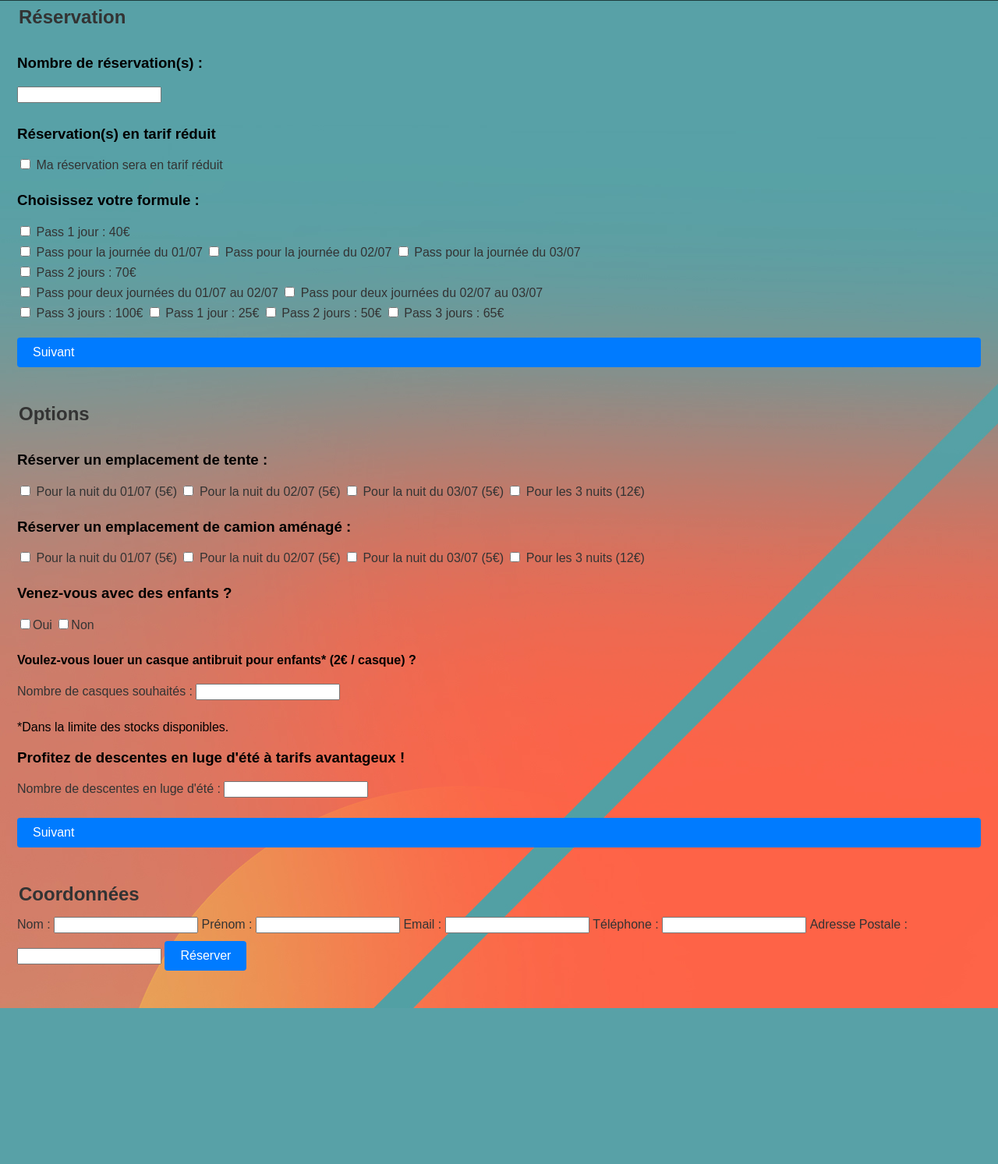
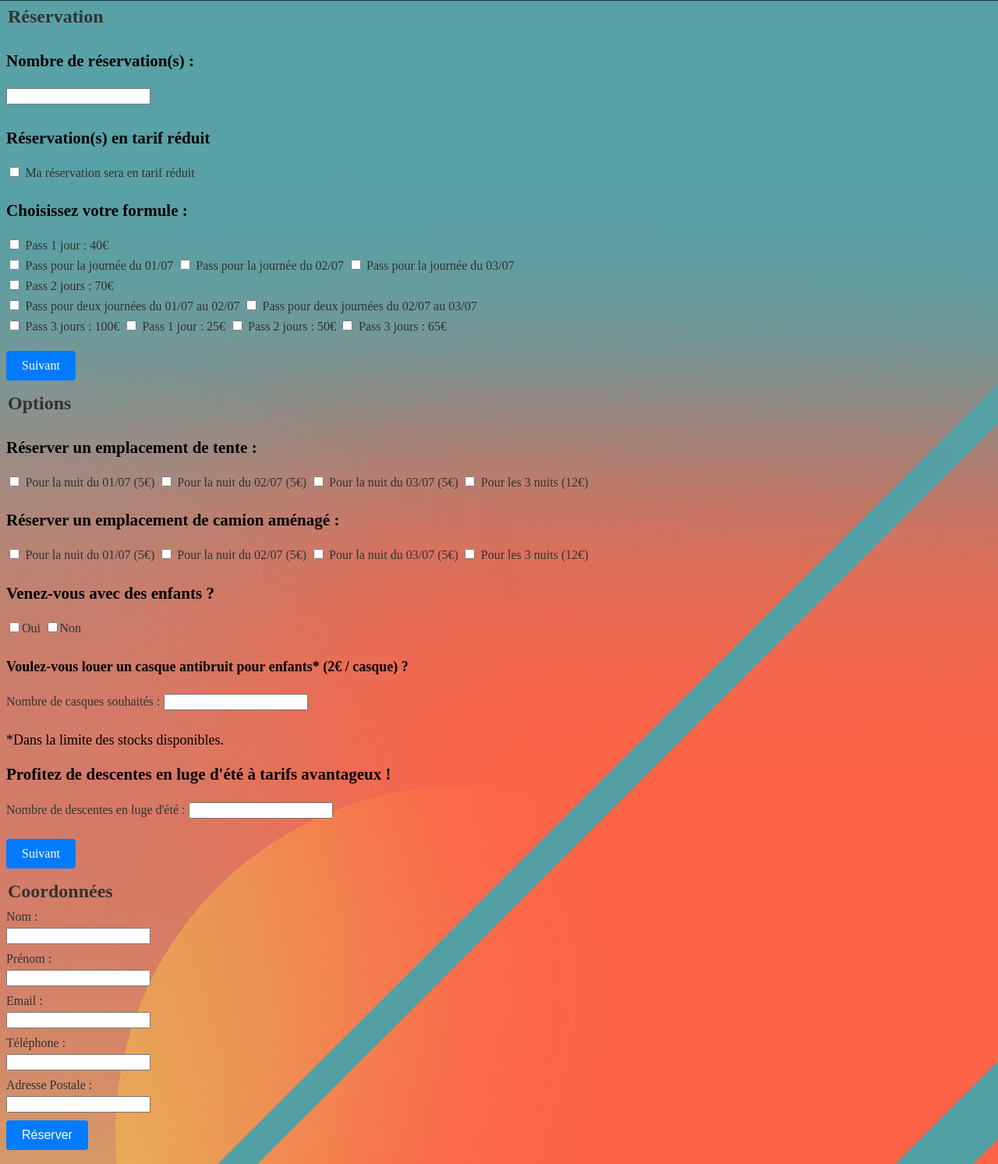
Before and after one commit to AltalebFeras/Formulaire-De-Rservation, a PHP site: page / in a window 1280 px wide. Shown: the whole page at 78% size. Before the commit the page ends 1293 px from the top, so only its background shows below. Run offline with PHP 8.4, Linux system fonts and the light colour scheme; some web fonts are replaced.

Commit message:
modifcation style.css

```diff
--- a/assets/style.css
+++ b/assets/style.css
@@ -1,3 +1,14 @@
+@font-face {
+  font-family: "Comfortaa";
+  src: url(.././assets/fonts/Comfortaa.ttf);
+}
+
+@font-face {
+  font-family: "Azonix";
+  src: url(.././assets/fonts/Azonix.otf);
+}
+
+
 
   body {
     width: fit-content;
@@ -47,6 +58,8 @@
     cursor: pointer;
     font-size: 1rem;
     transition: background-color 0.3s ease;
+    display: flex;
+    width: fit-content;
   }
 
   .bouton:hover {
@@ -58,3 +71,30 @@
     color: #333333;
     margin-bottom: 5px;
   }
+
+  #reservation {
+    padding: 0;
+    margin: 0;
+    text-align: justify;
+    font-size: 18px;
+    font-family: "Azonix";
+  }
+
+  #options{
+    padding: 0;
+    margin: 0;
+    width: fit-content;
+    text-align: justify;
+    font-size: 18px;
+    font-family: "Azonix";
+  }
+
+  #coordonnees{
+    padding: 0;
+    margin: 0;
+    display: grid;
+    width: fit-content;
+    text-align: justify;
+    font-size: 18px;
+    font-family: "Azonix";
+  }
```
Also changed, not shown: includes/header.php (+8 -0 lines).
